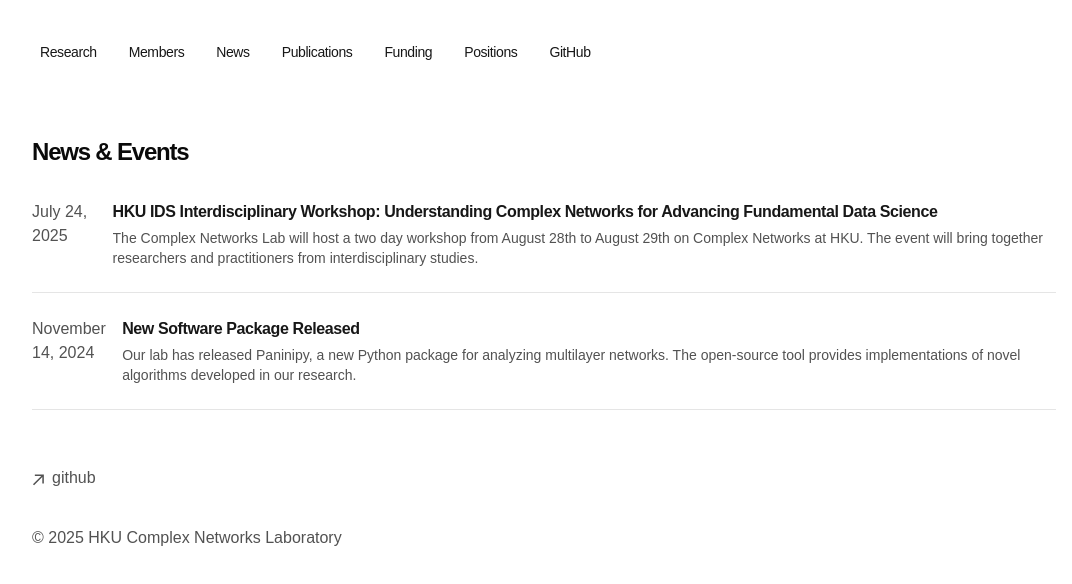
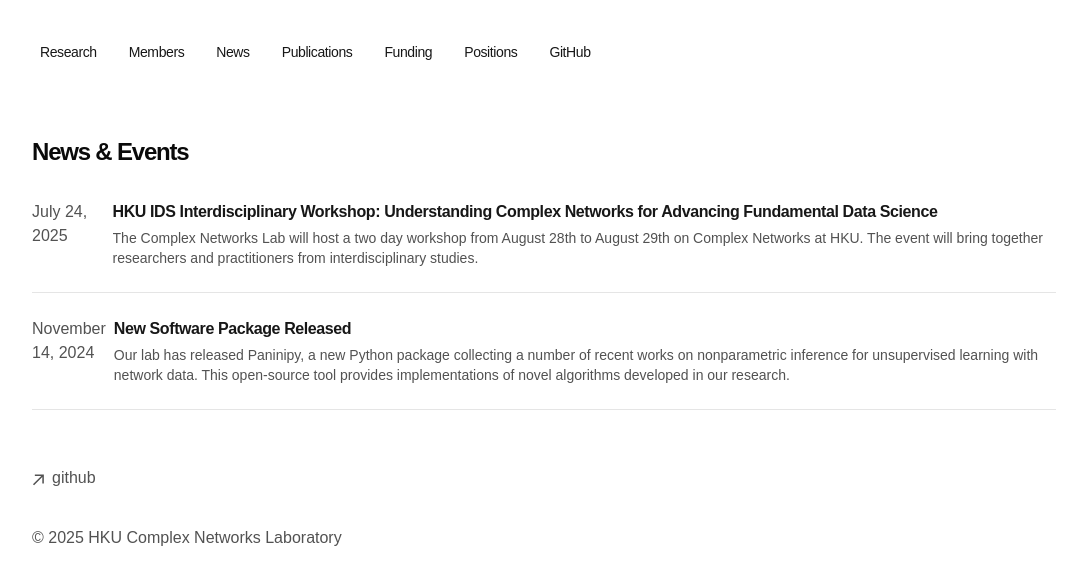
Before and after one commit to HKU-Complex-Networks-Lab/hku-complex-networks-lab-page, a Next.js app: page /news in a window 1280 px wide. Shown: the top 584 px of the page, without its empty margins (96-1168 px from the left). Built offline with nearby package versions, Linux system fonts and the light colour scheme.

Commit message:
Update page.tsx

```diff
--- a/app/news/page.tsx
+++ b/app/news/page.tsx
@@ -17,7 +17,7 @@ export default function NewsPage() {
         {
             title: "New Software Package Released",
             date: "2024-11-14",
-            summary: "Our lab has released Paninipy, a new Python package for analyzing multilayer networks. The open-source tool provides implementations of novel algorithms developed in our research.",
+            summary: "Our lab has released Paninipy, a new Python package collecting a number of recent works on nonparametric inference for unsupervised learning with network data. This open-source tool provides implementations of novel algorithms developed in our research.",
             slug: "paninipy-release"
         }
     ];
```
